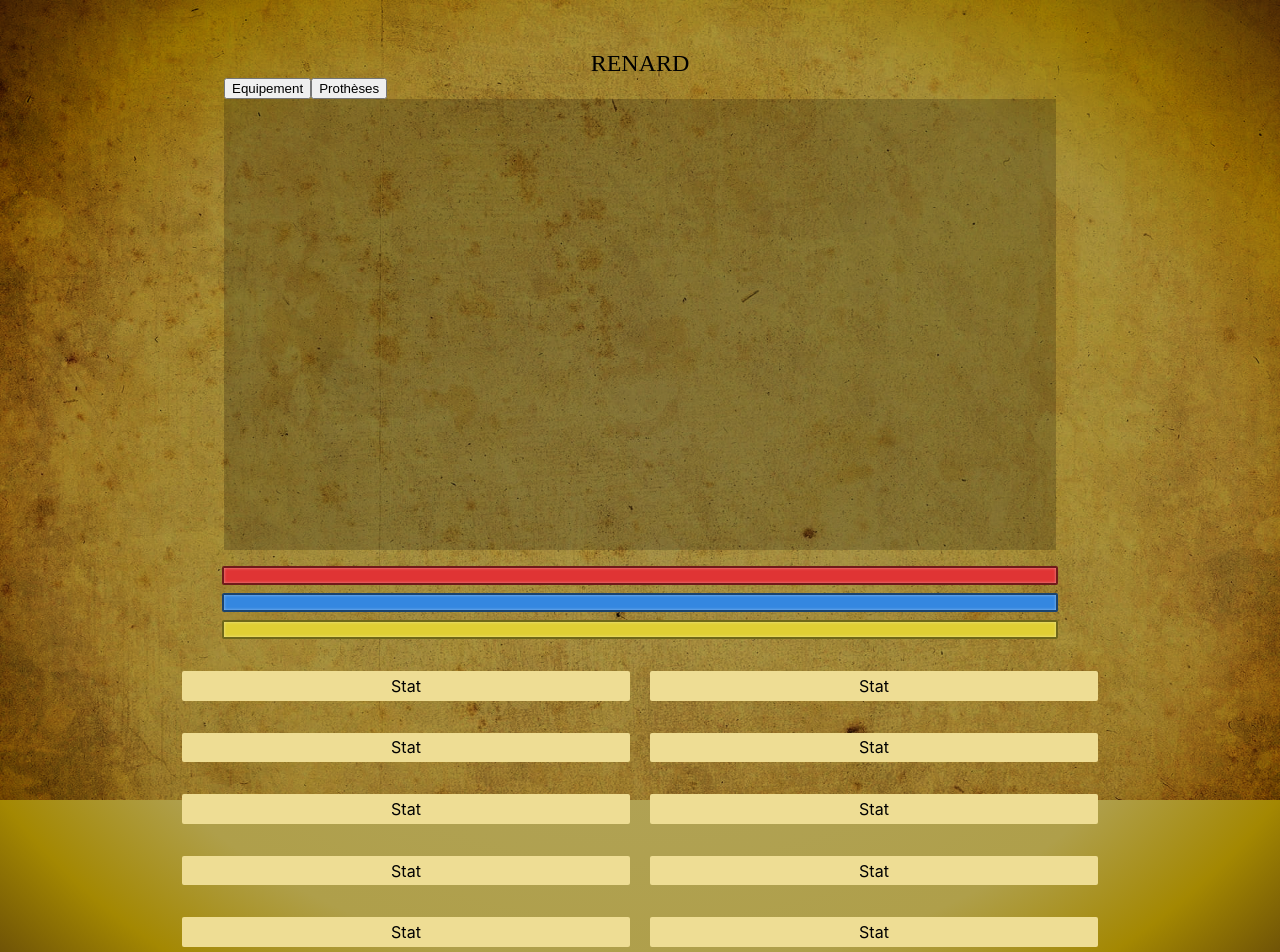
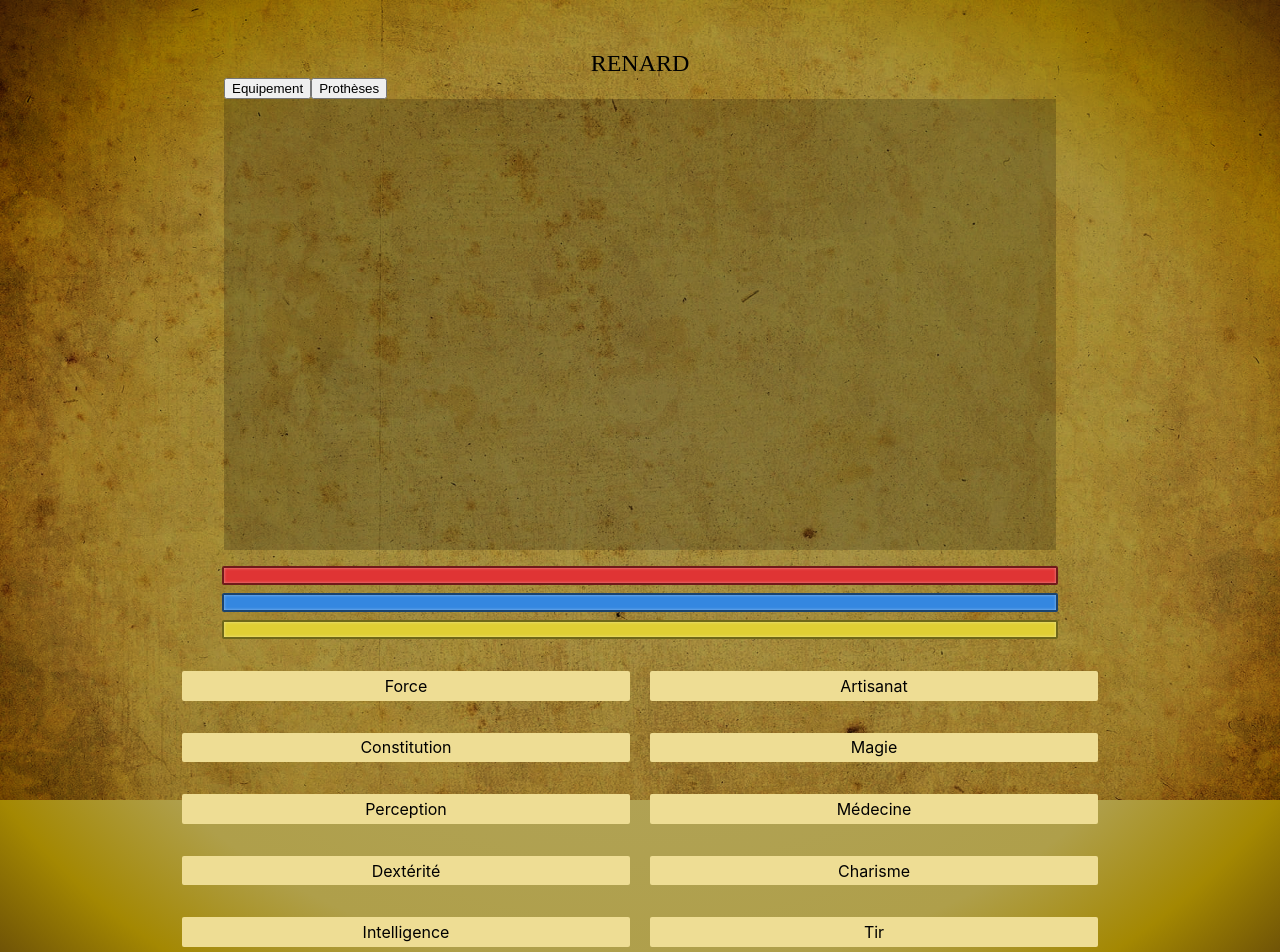
Before and after one commit to Apail59820/jdr_zin, a React (Create React App) app: page / in a window 1280 px wide. Shown: the top 952 px of the page. Built offline with nearby package versions, Linux system fonts and the light colour scheme.

Commit message:
StatSlot component bootstrapped

```diff
--- /dev/null
+++ b/src/components/StatSlot/StatSlot.tsx
@@ -0,0 +1,25 @@
+import { StatTypes } from "../../models/StatTypes";
+import {statTranslations} from "../../utils/translations/StatTypes";
+
+type Props = {
+  statType: StatTypes;
+};
+
+/**
+ * @param statType Indiquer s'il s'agit de "strength", etc.
+ */
+const StatSlot = ({ statType }: Props) => {
+
+  /**
+   * statType = strength, constitution, charisma, etc
+   * statTranslations[statType] = Force, Constitution, Charisme, etc
+   */
+
+  return (
+    <div className={`static-stat ${statType}`}>
+      {statTranslations[statType]}
+    </div>
+  );
+};
+
+export default StatSlot;
--- /dev/null
+++ b/src/models/StatTypes.ts
@@ -0,0 +1,24 @@
+export type StatTypes =
+  | "strength"
+  | "constitution"
+  | "perception"
+  | "dexterity"
+  | "intelligence"
+  | "crafting"
+  | "magic"
+  | "medicine"
+  | "charisma"
+  | "marksman";
+
+export const statTypesStr: StatTypes[] = [
+  "strength",
+  "constitution",
+  "perception",
+  "dexterity",
+  "intelligence",
+  "crafting",
+  "magic",
+  "medicine",
+  "charisma",
+  "marksman",
+];
--- a/src/pages/Home.tsx
+++ b/src/pages/Home.tsx
@@ -1,4 +1,7 @@
 import "../styles/pages/_home.scss";
+import { statTypesStr } from "../models/StatTypes";
+import StatSlot from "../components/StatSlot/StatSlot";
+
 const HomePage = () => {
   return (
     <div className="body">
@@ -18,16 +21,9 @@ const HomePage = () => {
             <div className="status-bar energy"></div>
           </div>
           <div className="character-static-stats">
-            <div className="static-stat strength">Stat</div>
-            <div className="static-stat constitution">Stat</div>
-            <div className="static-stat perception">Stat</div>
-            <div className="static-stat dexterity">Stat</div>
-            <div className="static-stat intelligence">Stat</div>
-            <div className="static-stat skill">Stat</div>
-            <div className="static-stat magic">Stat</div>
-            <div className="static-stat medicine">Stat</div>
-            <div className="static-stat charisma">Stat</div>
-            <div className="static-stat marksman">Stat</div>
+            {statTypesStr.map((stat) => (
+              <StatSlot statType={stat} />
+            ))}
           </div>
         </div>
       </div>
--- /dev/null
+++ b/src/utils/translations/StatTypes.ts
@@ -0,0 +1,14 @@
+import { StatTypes } from "../../models/StatTypes";
+
+export const statTranslations: { [key in StatTypes]: string } = {
+  strength: "Force",
+  constitution: "Constitution",
+  perception: "Perception",
+  dexterity: "Dextérité",
+  intelligence: "Intelligence",
+  crafting: "Artisanat",
+  magic: "Magie",
+  medicine: "Médecine",
+  charisma: "Charisme",
+  marksman: "Tir",
+};
```
